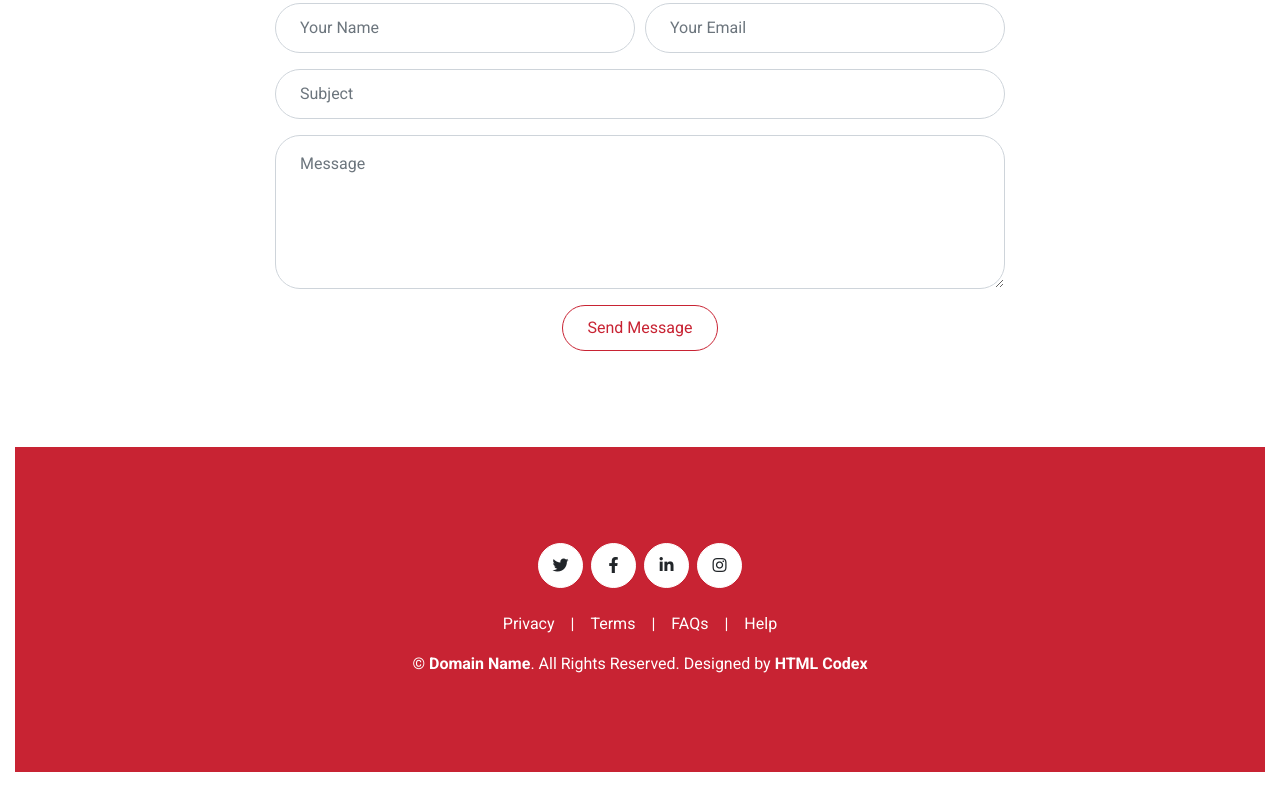
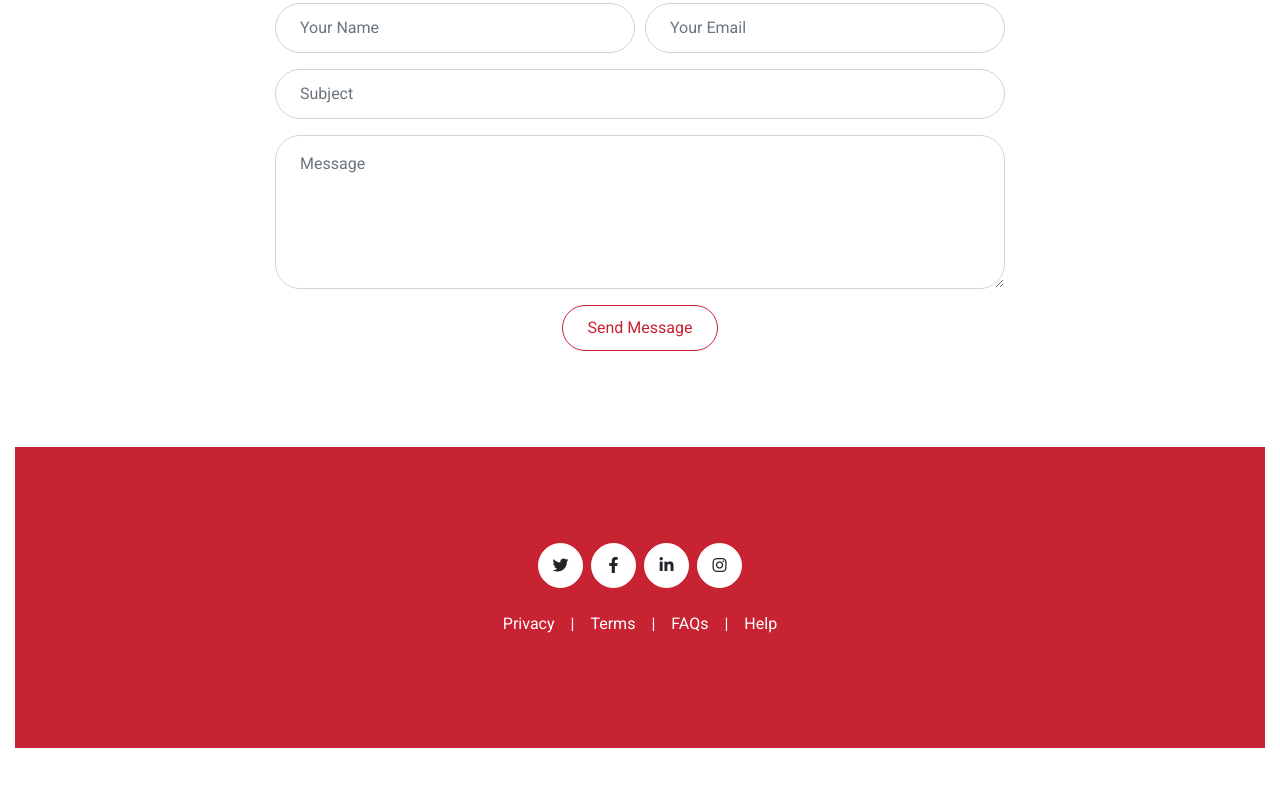
Before and after one commit to laithsobuh/laith-portfolio, a plain HTML site: page index.html in a window 1280 px wide. Shown: the part 4375-5185 px from the top of the page. Drawn offline with nearby package versions, Linux system fonts and the light colour scheme.

Commit message:
Update index.html

```diff
--- a/index.html
+++ b/index.html
@@ -701,10 +701,7 @@
                     <span class="px-3">|</span>
                     <a class="text-white" href="#">Help</a>
                 </div>
-                <p class="m-0">&copy; <a class="text-white font-weight-bold" href="#">Domain Name</a>. All Rights
-                    Reserved.
-                    Designed by <a class="text-white font-weight-bold" href="https://htmlcodex.com">HTML Codex</a>
-                </p>
+
             </div>
         </div>
         <!-- Footer End -->
```
